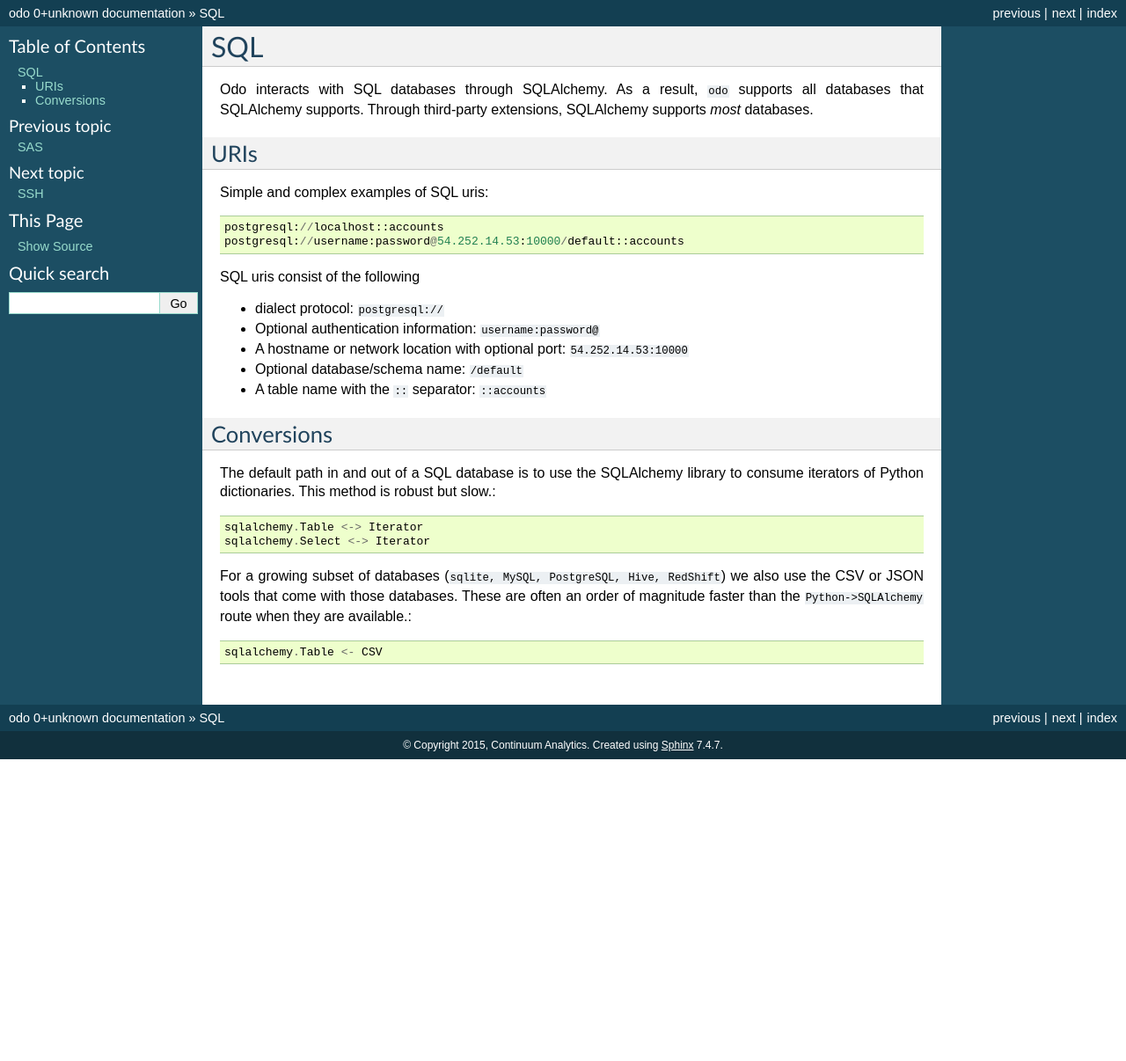
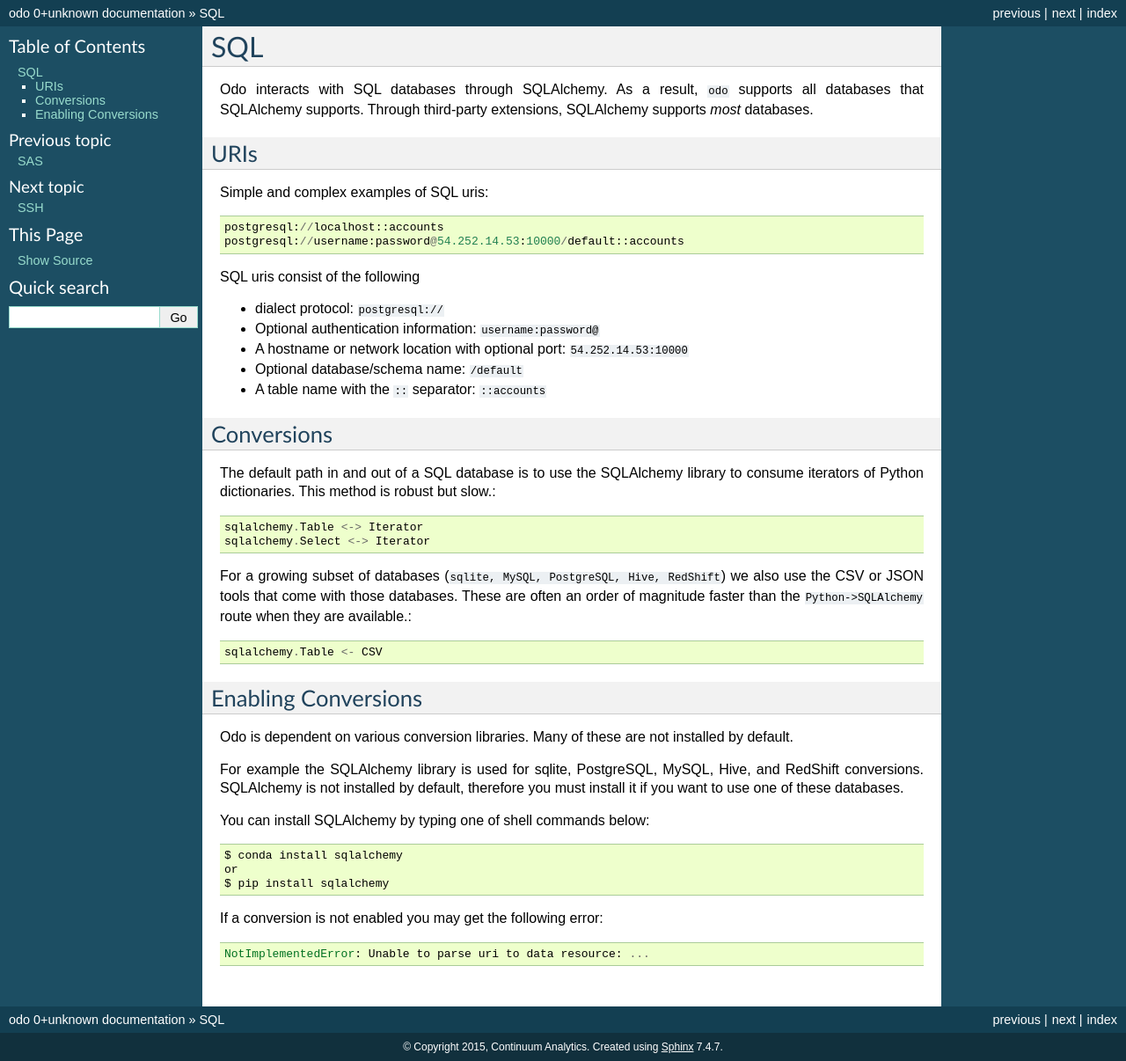
Before and after one commit to blaze/odo, a Sphinx documentation site: the page built from docs/source/sql.rst, in a window 1280 px wide. Shown: the whole page at 88% size. Built offline with Sphinx 7.4.7, drawn with Linux system fonts in a browser that asks for light colours; before the commit the page ends 900 px from its top, so only the background shows below that.

Commit message:
put SQLAlchemy enable conversion info back in docs

```diff
--- a/docs/source/sql.rst
+++ b/docs/source/sql.rst
@@ -37,3 +37,23 @@ These are often an order of magnitude faster than the ``Python->SQLAlchemy``
 route when they are available.::
 
     sqlalchemy.Table <- CSV
+
+Enabling Conversions
+--------------------
+
+Odo is dependent on various conversion libraries.  Many of these are not
+installed by default.
+
+For example the SQLAlchemy library is used for sqlite, PostgreSQL, MySQL, Hive,
+and RedShift conversions.  SQLAlchemy is not installed by default, therefore
+you must install it if you want to use one of these databases.
+
+You can install SQLAlchemy by typing one of shell commands below::
+
+    $ conda install sqlalchemy
+    or
+    $ pip install sqlalchemy
+
+If a conversion is not enabled you may get the following error::
+
+    NotImplementedError: Unable to parse uri to data resource: ...
```
